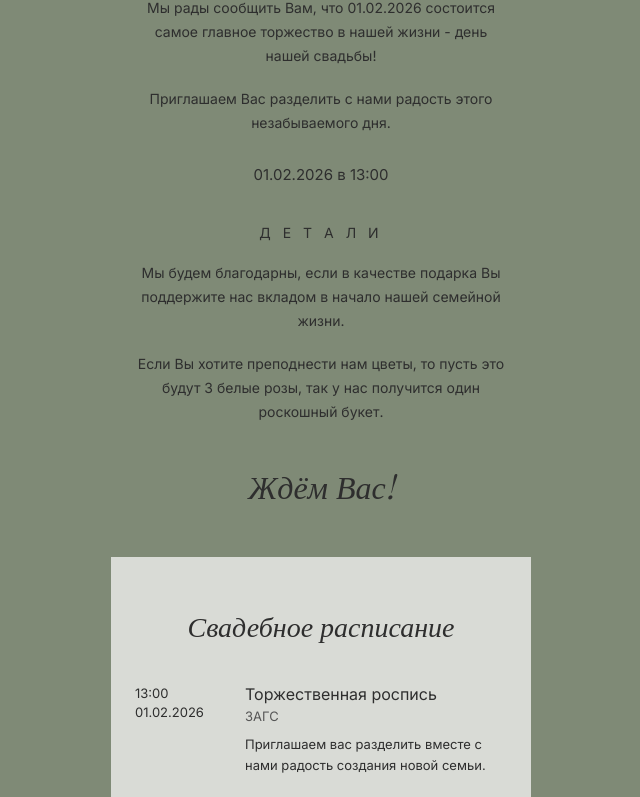
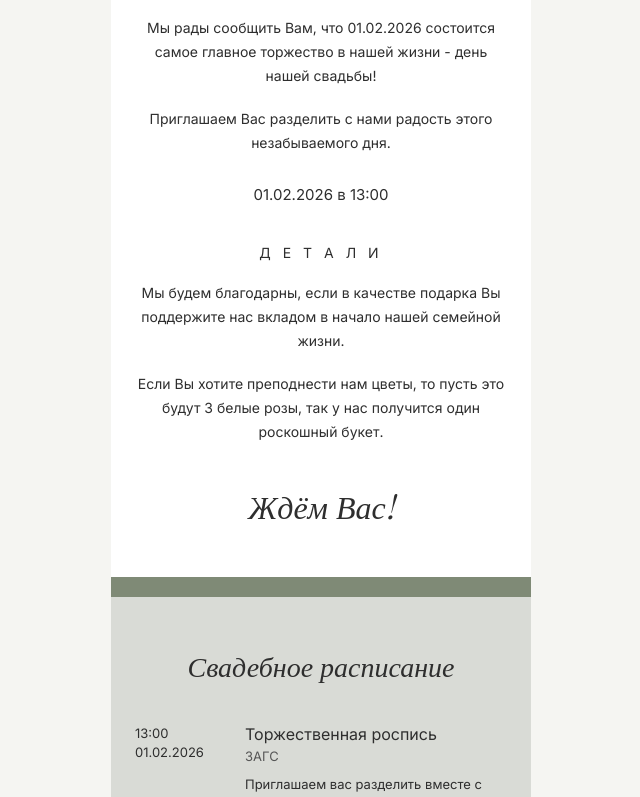
Before and after one commit to beobito/beobito.github.io, a plain HTML site: page index.html in a window 1280 px wide. Shown: the part 588-1385 px from the top of the page, without its empty margins (319-959 px from the left). Drawn offline with nearby package versions, Linux system fonts and the light colour scheme; a web font is replaced by a local one.

Commit message:
Update index.html

```diff
--- a/index.html
+++ b/index.html
@@ -17,16 +17,23 @@
 body {
   font-family: 'Inter', sans-serif;
   color: #2e2e2e;
-  background: #7f8a76;
+  background: #f5f5f2;
 }
 
 .wrapper {
   max-width: 420px;
   margin: 0 auto;
   min-height: 100vh;
+  background: #ffffff;
 }
 
-/* Секция 1: Белая */
+/* Оливковая рамка-разделитель */
+.olive-divider {
+  background: #7f8a76;
+  height: 20px;
+}
+
+/* Секция 1: Белая с инициалами */
 .card-white {
   background: #ffffff;
   padding: 50px 24px 40px;
@@ -78,15 +85,14 @@ body {
   letter-spacing: 1px;
 }
 
-/* Секция 2: Оливковая */
-.card-olive {
-  background: #7f8a76;
+/* Секция 2: Белая с текстом приглашения */
+.card-invite {
+  background: #ffffff;
   padding: 50px 24px;
   text-align: center;
-  color: #2e2e2e;
 }
 
-.card-olive h2 {
+.card-invite h2 {
   font-family: 'Playfair Display', serif;
   font-style: italic;
   font-size: 32px;
@@ -94,13 +100,13 @@ body {
   margin-bottom: 25px;
 }
 
-.card-olive p {
+.card-invite p {
   font-size: 14px;
   line-height: 1.7;
   margin-bottom: 20px;
 }
 
-.card-olive .datetime {
+.card-invite .datetime {
   font-size: 15px;
   margin: 30px 0;
 }
@@ -111,14 +117,14 @@ body {
   margin: 40px 0 20px;
 }
 
-.card-olive .footer {
+.card-invite .footer {
   font-family: 'Playfair Display', serif;
   font-style: italic;
   font-size: 32px;
   margin-top: 40px;
 }
 
-/* Секция 3: Серая */
+/* Секция 3: Серая с расписанием */
 .card-gray {
   background: #d9dbd6;
   padding: 50px 24px;
@@ -167,7 +173,7 @@ body {
 
 <div class="wrapper">
 
-  <!-- Секция 1: Белая карточка -->
+  <!-- Секция 1: Белая карточка с инициалами -->
   <div class="card-white">
     <div class="initials">Ж | Н</div>
     <div class="names">АНДРЕЙ + АНАСТАСИЯ</div>
@@ -184,8 +190,11 @@ body {
     </div>
   </div>
 
-  <!-- Секция 2: Оливковая -->
-  <div class="card-olive">
+  <!-- Оливковый разделитель -->
+  <div class="olive-divider"></div>
+
+  <!-- Секция 2: Белая карточка с приглашением -->
+  <div class="card-invite">
     <h2>Дорогой<br>Гость!</h2>
     <p>
       Мы рады сообщить Вам, что 01.02.2026 состоится самое главное торжество в
@@ -209,7 +218,10 @@ body {
     <div class="footer">Ждём Вас!</div>
   </div>
 
-  <!-- Секция 3: Серая карточка -->
+  <!-- Оливковый разделитель -->
+  <div class="olive-divider"></div>
+
+  <!-- Секция 3: Серая карточка с расписанием -->
   <div class="card-gray">
     <div class="schedule-title">Свадебное расписание</div>
 
```
